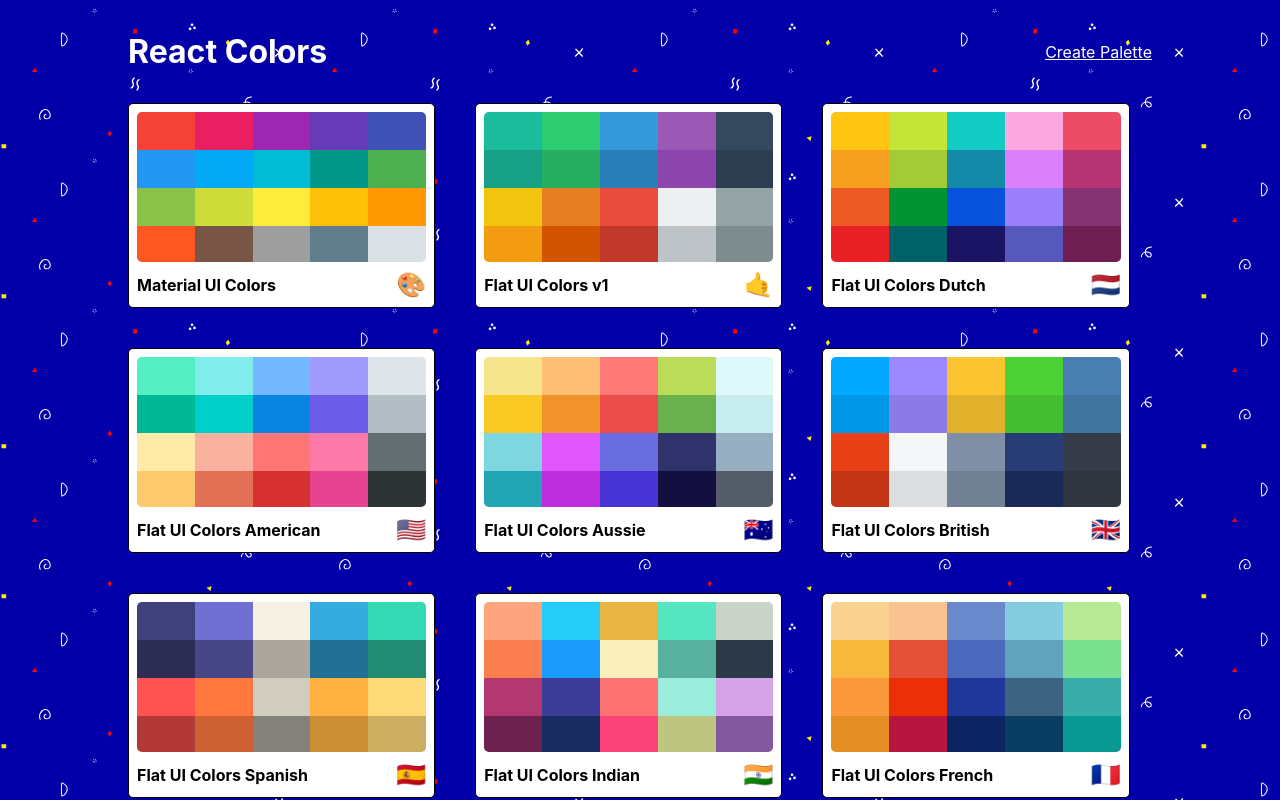
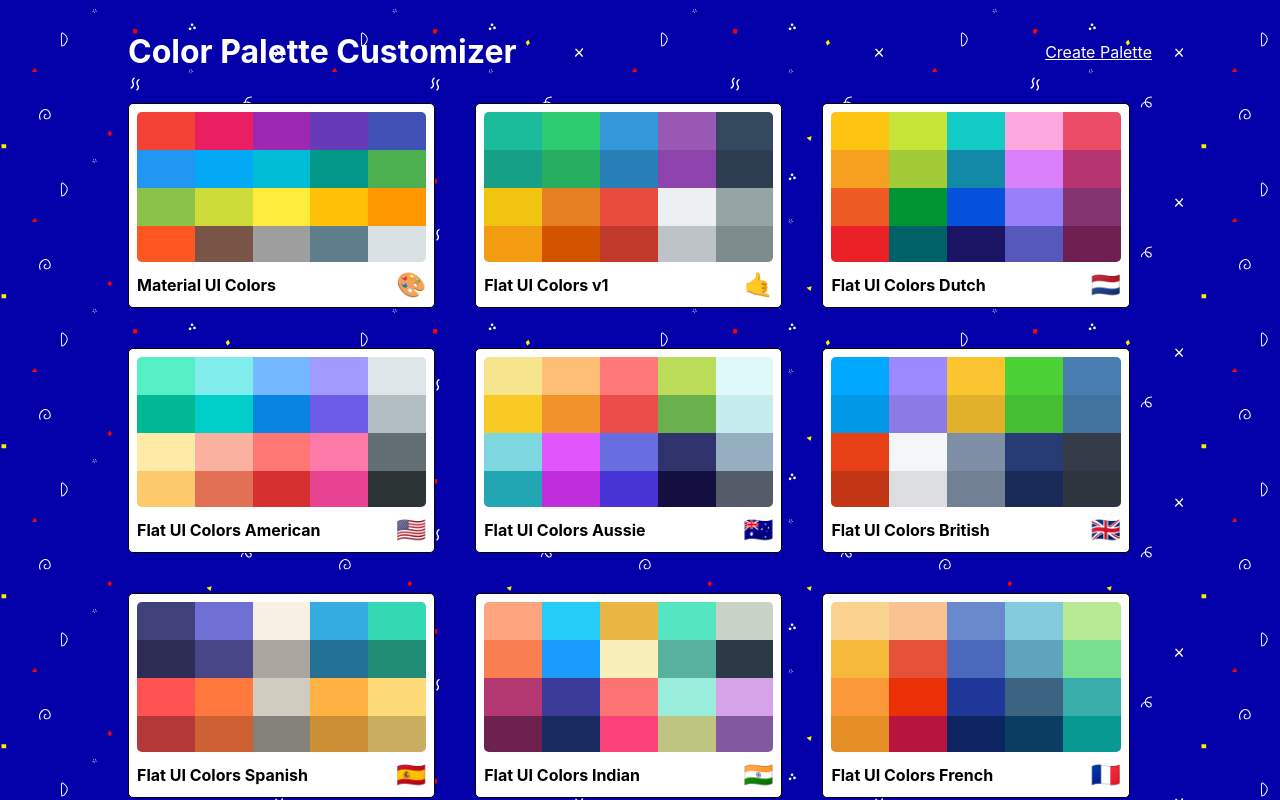
Before and after one commit to christopherConcannon/color-app, a React (Create React App) app: page / in a window 1280 px wide. Built offline with nearby package versions, Linux system fonts and the light colour scheme.

Commit message:
changed title

```diff
--- a/package.json
+++ b/package.json
@@ -2,6 +2,7 @@
   "name": "colors-app",
   "version": "0.1.0",
   "private": true,
+  "homepage": "https://christopherConcannon.github.io/color-app",
   "dependencies": {
     "@material-ui/core": "^4.9.13",
     "@material-ui/icons": "^4.9.1",
@@ -11,6 +12,7 @@
     "@testing-library/user-event": "^7.2.1",
     "chroma-js": "^2.1.0",
     "emoji-mart": "^3.0.0",
+    "gh-pages": "^2.2.0",
     "rc-slider": "^9.2.4",
     "react": "^16.13.1",
     "react-color": "^2.18.1",
@@ -26,7 +28,9 @@
     "start": "react-scripts start",
     "build": "react-scripts build",
     "test": "react-scripts test",
-    "eject": "react-scripts eject"
+    "eject": "react-scripts eject",
+    "predeploy": "npm run build",
+    "deploy": "gh-pages -d build"
   },
   "eslintConfig": {
     "extends": "react-app"
--- a/public/index.html
+++ b/public/index.html
@@ -25,7 +25,7 @@
       work correctly both with client-side routing and a non-root public URL.
       Learn how to configure a non-root public URL by running `npm run build`.
     -->
-    <title>React App</title>
+    <title>Color Palette Customizer</title>
   </head>
   <body>
     <noscript>You need to enable JavaScript to run this app.</noscript>
--- a/src/PaletteList.js
+++ b/src/PaletteList.js
@@ -52,7 +52,7 @@
 			<div className={classes.root}>
 				<div className={classes.container}>
 					<nav className={classes.nav}>
-						<h1 className={classes.heading}>React Colors</h1>
+						<h1 className={classes.heading}>Color Palette Customizer</h1>
 						<Link to="/palette/new">Create Palette</Link>
 					</nav>
 					<TransitionGroup className={classes.palettes}>
```
Also changed, not shown: 1 other file (tests, documents, lock files or other folders).
